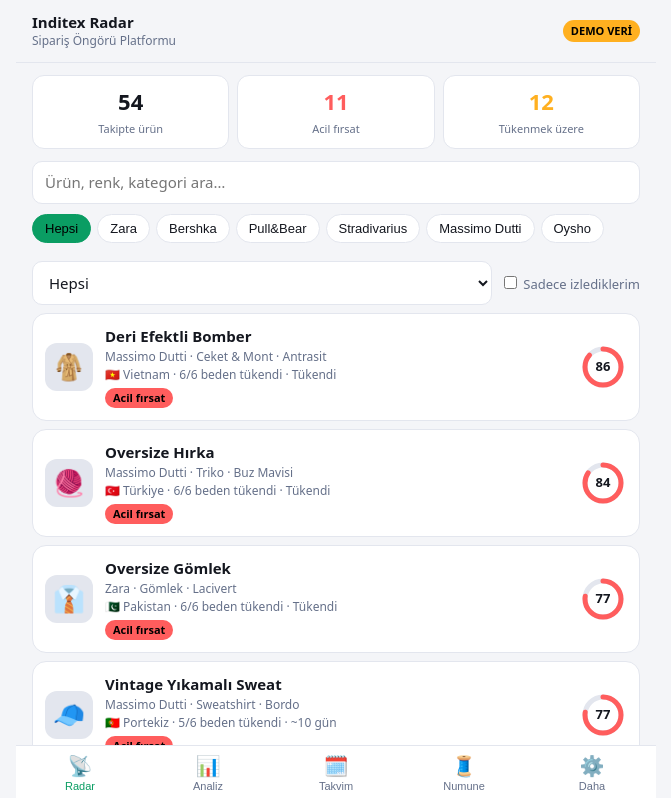
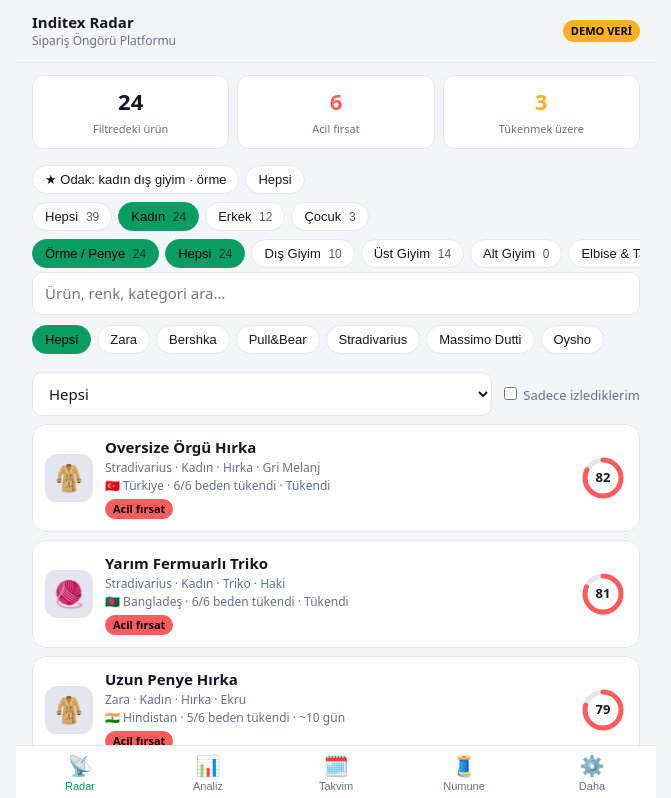
Before and after one commit to hakansahbaz330/INDITEX, a React (Vite) app: page / in a window 1280 px wide. Shown: the top 798 px of the page, without its empty margins (304-975 px from the left). Built offline with nearby package versions, Linux system fonts and the light colour scheme.

Commit message:
Örme/penye, cinsiyet ve ürün grubu sınıflandırması; kadın dış giyim odak profili ve üretim uyumu skoru
Co-Authored-By: Claude Sonnet 5.5 <noreply@anthropic.com>
Claude-Session: https://claude.ai/code/session_01X6HmLdMagV12qBPSEeRDdv

```diff
--- /dev/null
+++ b/src/FilterBar.tsx
@@ -0,0 +1,29 @@
+import type { Store } from './store';
+import { ALL, FOCUS, GENDERS, GROUPS, type Filters, passes } from './classify';
+
+const same = (a: Filters, b: Filters) => a.gender === b.gender && a.knit === b.knit && a.group === b.group;
+
+export default function FilterBar({ s }: { s: Store }) {
+  const f = s.filters;
+  const set = (p: Partial<Filters>) => s.setFilters({ ...f, ...p });
+  const count = (x: Partial<Filters>) => s.products.filter(p => passes(p, { ...f, ...x })).length;
+  return (
+    <div className="fbar">
+      <div className="chips">
+        <button className={same(f, FOCUS) ? 'on' : ''} onClick={() => s.setFilters(FOCUS)}>★ Odak: kadın dış giyim · örme</button>
+        <button className={same(f, ALL) ? 'on' : ''} onClick={() => s.setFilters(ALL)}>Hepsi</button>
+      </div>
+      <div className="chips">
+        {(['Hepsi', ...GENDERS] as const).map(g => (
+          <button key={g} className={f.gender === g ? 'on' : ''} onClick={() => set({ gender: g })}>{g} <small>{count({ gender: g })}</small></button>
+        ))}
+      </div>
+      <div className="chips">
+        <button className={f.knit ? 'on' : ''} onClick={() => set({ knit: !f.knit })}>Örme / Penye <small>{count({ knit: true })}</small></button>
+        {(['Hepsi', ...GROUPS] as const).map(g => (
+          <button key={g} className={f.group === g ? 'on' : ''} onClick={() => set({ group: g })}>{g} <small>{count({ group: g })}</small></button>
+        ))}
+      </div>
+    </div>
+  );
+}
--- /dev/null
+++ b/src/classify.ts
@@ -0,0 +1,45 @@
+import type { Product } from './types';
+
+export type Knit = 'kesin' | 'olası' | 'dokuma';
+export const GROUPS = ['Dış Giyim', 'Üst Giyim', 'Alt Giyim', 'Elbise & Takım', 'Diğer'] as const;
+export type Group = (typeof GROUPS)[number];
+export const GENDERS = ['Kadın', 'Erkek', 'Çocuk'] as const;
+
+const GROUP_OF: Record<string, Group> = {
+  'Ceket & Mont': 'Dış Giyim', 'Hırka': 'Dış Giyim', 'Yelek': 'Dış Giyim',
+  'Triko': 'Üst Giyim', 'Sweatshirt': 'Üst Giyim', 'Tişört': 'Üst Giyim', 'Gömlek': 'Üst Giyim',
+  'Pantolon': 'Alt Giyim', 'Denim': 'Alt Giyim', 'Etek': 'Alt Giyim',
+  'Elbise': 'Elbise & Takım', 'Takım & Set': 'Elbise & Takım',
+};
+export const groupOf = (p: Product): Group => GROUP_OF[p.category] ?? 'Diğer';
+
+// Örme/penye tahmini. Marka siteleri "örme" bilgisini vermez; kategori, ürün adı ve kumaş içeriğinden çıkarılır.
+const KNIT_CATS = ['Triko', 'Hırka', 'Sweatshirt', 'Tişört'];
+const KNIT_WORDS = /knit|jersey|rib|fleece|polo|penye|interlock|pique|piqu[eé]|strick|maglia|punto|örgü|örme|kablo|triko|sweat|hoodie|cardigan|hırka|bouclé|boucle|teddy|waffle/i;
+const STRETCH = /elast|lycra|spandex/i;
+
+export function knitOf(p: Product): Knit {
+  const text = `${p.name} ${p.category} ${p.fabric}`;
+  if (p.category === 'Denim') return 'dokuma';
+  if (KNIT_CATS.includes(p.category) || KNIT_WORDS.test(text)) return 'kesin';
+  if (STRETCH.test(p.fabric) && ['Elbise', 'Etek', 'Pantolon', 'Yelek', 'Takım & Set'].includes(p.category)) return 'olası';
+  return 'dokuma';
+}
+export const isKnit = (p: Product) => knitOf(p) !== 'dokuma';
+
+/** Firmanın üretim profiline uyum (0–100): örme/penye, kadın, dış giyim. */
+export function fitMatch(p: Product): number {
+  const k = knitOf(p) === 'kesin' ? 50 : knitOf(p) === 'olası' ? 30 : 0;
+  const g = p.gender === 'Kadın' ? 25 : p.gender === 'Erkek' ? 12 : 8;
+  const gr = groupOf(p);
+  const t = gr === 'Dış Giyim' ? 25 : gr === 'Üst Giyim' ? 15 : gr === 'Elbise & Takım' ? 10 : 5;
+  return k + g + t;
+}
+
+export interface Filters { gender: 'Hepsi' | (typeof GENDERS)[number]; knit: boolean; group: 'Hepsi' | Group }
+export const FOCUS: Filters = { gender: 'Kadın', knit: true, group: 'Dış Giyim' };
+export const ALL: Filters = { gender: 'Hepsi', knit: false, group: 'Hepsi' };
+export const DEFAULT_FILTERS: Filters = { gender: 'Kadın', knit: true, group: 'Hepsi' };
+
+export const passes = (p: Product, f: Filters) =>
+  (f.gender === 'Hepsi' || p.gender === f.gender) && (!f.knit || isKnit(p)) && (f.group === 'Hepsi' || groupOf(p) === f.group);
--- a/src/pages/Analysis.tsx
+++ b/src/pages/Analysis.tsx
@@ -2,6 +2,8 @@ import type { Store } from '../store';
 import { groupAvg, score } from '../scoring';
 import { originFlag } from '../ui';
 import type { Product } from '../types';
+import FilterBar from '../FilterBar';
+import { groupOf, knitOf, passes } from '../classify';
 
 function Rank({ title, data }: { title: string; data: { key: string; n: number; avg: number }[] }) {
   return (
@@ -19,7 +21,7 @@ function Rank({ title, data }: { title: string; data: { key: string; n: number;
 }
 
 export default function Analysis({ s }: { s: Store }) {
-  const P = s.products;
+  const P = s.products.filter(p => passes(p, s.filters));
   const by = (f: (p: Product) => string) => groupAvg(P, s.weights, f);
   const origins = new Map<string, number>();
   P.filter(p => score(p, s.weights) >= 55).forEach(p => origins.set(p.origin, (origins.get(p.origin) ?? 0) + 1));
@@ -28,8 +30,12 @@ export default function Analysis({ s }: { s: Store }) {
 
   return (
     <>
-      <p className="hint">Ortalama fırsat skoru (0–100). Parantez içi: örnek sayısı.</p>
-      <Rank title="Kategori ısı haritası" data={by(p => p.category)} />
+      <FilterBar s={s} />
+      <p className="hint">{P.length} ürün üzerinden. Ortalama fırsat skoru (0–100). Parantez içi: örnek sayısı.</p>
+      <Rank title="Ürün grubu" data={by(p => groupOf(p))} />
+      <Rank title="Cinsiyet" data={by(p => p.gender)} />
+      <Rank title="Örme / penye mi?" data={by(p => ({ kesin: 'Örme/penye (kesin)', olası: 'Örme/penye (olası)', dokuma: 'Dokuma' })[knitOf(p)])} />
+      <Rank title="Ürün türü ısı haritası" data={by(p => p.category)} />
       <Rank title="Marka" data={by(p => p.brand)} />
       <Rank title="Renk" data={by(p => p.color)} />
       <Rank title="Kumaş" data={by(p => p.fabric)} />
--- a/src/pages/Calendar.tsx
+++ b/src/pages/Calendar.tsx
@@ -5,6 +5,8 @@ const M = ['Oca', 'Şub', 'Mar', 'Nis', 'May', 'Haz', 'Tem', 'Ağu', 'Eyl', 'Eki
 const PEAK: Record<string, number[]> = {
   'Triko': [3, 2, 1, 0, 0, 0, 0, 0, 1, 3, 3, 3],
   'Ceket & Mont': [3, 2, 2, 1, 0, 0, 0, 0, 1, 2, 3, 3],
+  'Hırka': [3, 2, 1, 0, 0, 0, 0, 0, 1, 3, 3, 3],
+  'Yelek': [2, 1, 1, 0, 0, 0, 0, 1, 2, 3, 3, 3],
   'Pantolon': [1, 1, 2, 3, 2, 2, 1, 2, 3, 3, 2, 1],
   'Denim': [1, 1, 2, 3, 3, 2, 2, 3, 3, 2, 1, 1],
   'Gömlek': [0, 1, 2, 3, 3, 3, 2, 1, 2, 2, 1, 0],
--- a/src/pages/Radar.tsx
+++ b/src/pages/Radar.tsx
@@ -2,6 +2,8 @@ import { useMemo, useState } from 'react';
 import type { Store } from '../store';
 import type { Brand, Product, Sample } from '../types';
 import { WEIGHT_LABELS, groupAvg, score, signals, stockoutEta, verdict } from '../scoring';
+import FilterBar from '../FilterBar';
+import { groupOf, knitOf, passes } from '../classify';
 import { Badge, Bar, ScoreRing, Spark, originFlag, proximity } from '../ui';
 
 const BRANDS: ('Hepsi' | Brand)[] = ['Hepsi', 'Zara', 'Bershka', 'Pull&Bear', 'Stradivarius', 'Massimo Dutti', 'Oysho'];
@@ -13,14 +15,14 @@ export default function Radar({ s }: { s: Store }) {
   const [onlyWatch, setOnlyWatch] = useState(false);
   const [sel, setSel] = useState<Product | null>(null);
 
-  const cats = useMemo(() => ['Hepsi', ...new Set(s.products.map(p => p.category))], [s.products]);
+  const cats = useMemo(() => ['Hepsi', ...new Set(s.products.filter(p => passes(p, s.filters)).map(p => p.category))], [s.products, s.filters]);
   const rows = useMemo(() =>
     s.products
-      .filter(p => (brand === 'Hepsi' || p.brand === brand) && (cat === 'Hepsi' || p.category === cat)
+      .filter(p => passes(p, s.filters) && (brand === 'Hepsi' || p.brand === brand) && (cat === 'Hepsi' || p.category === cat)
         && (!onlyWatch || s.watch.includes(p.id)) && (p.name + p.color + p.category).toLowerCase().includes(q.toLowerCase()))
       .map(p => ({ p, sc: score(p, s.weights) }))
       .sort((a, b) => b.sc - a.sc),
-    [s.products, s.weights, s.watch, brand, cat, q, onlyWatch]);
+    [s.products, s.weights, s.watch, s.filters, brand, cat, q, onlyWatch]);
 
   const hot = rows.filter(r => r.sc >= 70).length;
   const soon = rows.filter(r => r.p.sizesOut > 0 && r.p.sizesOut < r.p.sizesTotal && r.sc >= 55).length;
@@ -28,10 +30,11 @@ export default function Radar({ s }: { s: Store }) {
   return (
     <>
       <section className="tiles">
-        <div><b>{rows.length}</b><span>Takipte ürün</span></div>
+        <div><b>{rows.length}</b><span>Filtredeki ürün</span></div>
         <div><b className="t-hot">{hot}</b><span>Acil fırsat</span></div>
         <div><b className="t-warm">{soon}</b><span>Tükenmek üzere</span></div>
       </section>
+      <FilterBar s={s} />
       <input className="search" placeholder="Ürün, renk, kategori ara…" value={q} onChange={e => setQ(e.target.value)} />
       <div className="chips">{BRANDS.map(b => <button key={b} className={brand === b ? 'on' : ''} onClick={() => setBrand(b)}>{b}</button>)}</div>
       <div className="row">
@@ -44,14 +47,14 @@ export default function Radar({ s }: { s: Store }) {
             <div className="thumb">{p.imageUrl ? <img src={p.imageUrl} alt="" loading="lazy" /> : p.image}</div>
             <div className="meta">
               <b>{p.name}</b>
-              <small>{p.brand} · {p.category} · {p.color}</small>
+              <small>{p.brand} · {p.gender} · {p.category} · {p.color}</small>
               <small>{originFlag(p.origin)} {p.origin} · {p.sizesOut}/{p.sizesTotal} beden tükendi · {stockoutEta(p)}</small>
               <Badge v={verdict(sc, p)} />
             </div>
             <ScoreRing value={sc} />
           </li>
         ))}
-        {!rows.length && <p className="empty">Filtreye uyan ürün yok.</p>}
+        {!rows.length && <p className="empty">Filtreye uyan ürün yok. Yukarıdan “Hepsi” seçerek filtreyi gevşetebilirsiniz.</p>}
       </ul>
       {sel && <Detail p={sel} s={s} onClose={() => setSel(null)} />}
     </>
@@ -83,7 +86,7 @@ function Detail({ p, s, onClose }: { p: Product; s: Store; onClose: () => void }
         <button className="close" onClick={onClose} aria-label="Kapat">✕</button>
         <div className="sheet-head">
           <div className="thumb big">{p.imageUrl ? <img src={p.imageUrl} alt="" /> : p.image}</div>
-          <div><h2>{p.name}</h2><small>{p.brand} · {p.category} · {p.gender}</small><br /><Badge v={verdict(sc, p)} /></div>
+          <div><h2>{p.name}</h2><small>{p.brand} · {p.gender} · {p.category} · {groupOf(p)}</small><br /><Badge v={verdict(sc, p)} /></div>
           <ScoreRing value={sc} />
         </div>
         <div className="kv">
@@ -91,6 +94,7 @@ function Detail({ p, s, onClose }: { p: Product; s: Store; onClose: () => void }
           <div><span>Renk</span><b>{p.color}</b></div>
           <div><span>Kumaş</span><b>{p.fabric}</b></div>
           <div><span>Kalıp</span><b>{p.fit}</b></div>
+          <div><span>Örme / penye</span><b>{({ kesin: 'Evet', olası: 'Olası (kumaşa göre tahmin)', dokuma: 'Hayır (dokuma)' })[knitOf(p)]}</b></div>
           <div><span>Üretim yeri</span><b>{originFlag(p.origin)} {p.origin}{proximity(p) ? ' · yakın tedarik' : ''}</b></div>
           <div><span>Koleksiyonda</span><b>{p.daysOnline} gün</b></div>
           <div><span>Tahmini tükenme</span><b>{stockoutEta(p)}</b></div>
--- a/src/scoring.ts
+++ b/src/scoring.ts
@@ -1,10 +1,11 @@
 import type { Product, Weights } from './types';
+import { fitMatch } from './classify';
 
-export const DEFAULT_WEIGHTS: Weights = { sellOut: 30, speed: 20, ads: 12, search: 10, restock: 10, fullPrice: 10, fresh: 8 };
+export const DEFAULT_WEIGHTS: Weights = { sellOut: 30, speed: 20, ads: 12, search: 10, restock: 10, fullPrice: 10, fresh: 8, fit: 15 };
 
 export const WEIGHT_LABELS: Record<keyof Weights, string> = {
   sellOut: 'Beden tükenme oranı', speed: 'Tükenme hızı', ads: 'Reklam yoğunluğu',
-  search: 'Arama trendi', restock: 'Yeniden stok', fullPrice: 'İndirimsiz satış', fresh: 'Yenilik',
+  search: 'Arama trendi', restock: 'Yeniden stok', fullPrice: 'İndirimsiz satış', fresh: 'Yenilik', fit: 'Üretim uyumu (örme · kadın · dış giyim)',
 };
 
 const clamp = (n: number) => Math.max(0, Math.min(100, n));
@@ -18,6 +19,7 @@ export function signals(p: Product): Record<keyof Weights, number> {
     restock: clamp(p.restocks * 35),
     fullPrice: clamp(100 - p.markdown * 250),
     fresh: clamp(100 - (p.daysOnline / 60) * 100),
+    fit: fitMatch(p),
   };
 }
 
--- a/src/seed.ts
+++ b/src/seed.ts
@@ -5,8 +5,10 @@ function rng(seed: number) { return () => ((seed = (seed * 1664525 + 1013904223)
 
 const BRANDS: Brand[] = ['Zara', 'Bershka', 'Pull&Bear', 'Stradivarius', 'Massimo Dutti', 'Oysho'];
 const CATS: { cat: string; icon: string; items: string[]; gender: 'Kadın' | 'Erkek'; fabrics: string[] }[] = [
-  { cat: 'Triko', icon: '🧶', items: ['Kablo Örgü Kazak', 'Yarım Fermuarlı Triko', 'Oversize Hırka', 'Balıkçı Yaka Kazak'], gender: 'Kadın', fabrics: ['%50 Yün %50 Akrilik', '%100 Pamuk', 'Viskon Karışım'] },
-  { cat: 'Ceket & Mont', icon: '🧥', items: ['Deri Efektli Bomber', 'Oversize Blazer', 'Şişme Mont', 'Trençkot'], gender: 'Kadın', fabrics: ['Poliüretan', '%100 Polyester', 'Pamuk Gabardin'] },
+  { cat: 'Triko', icon: '🧶', items: ['Kablo Örgü Kazak', 'Yarım Fermuarlı Triko', 'Balıkçı Yaka Kazak', 'Fitilli Örme Kazak'], gender: 'Kadın', fabrics: ['%50 Yün %50 Akrilik', '%100 Pamuk', 'Viskon Karışım'] },
+  { cat: 'Hırka', icon: '🧥', items: ['Oversize Örgü Hırka', 'Kısa Triko Hırka', 'Uzun Penye Hırka'], gender: 'Kadın', fabrics: ['%60 Pamuk %40 Akrilik', 'Viskon Elastan', '%100 Pamuk'] },
+  { cat: 'Yelek', icon: '🦺', items: ['Örgü Yelek', 'Şişme Yelek', 'Kürk Efektli Yelek'], gender: 'Kadın', fabrics: ['Akrilik Karışım', 'Polyester', 'Pamuk Elastan'] },
+  { cat: 'Ceket & Mont', icon: '🧥', items: ['Deri Efektli Bomber', 'Oversize Blazer', 'Şişme Mont', 'Trençkot', 'Örme Kumaş Ceket', 'Peluş Kaban'], gender: 'Kadın', fabrics: ['Poliüretan', '%100 Polyester', 'Pamuk Gabardin'] },
   { cat: 'Pantolon', icon: '👖', items: ['Wide Leg Pantolon', 'Kargo Pantolon', 'Paraşüt Pantolon', 'Pileli Pantolon'], gender: 'Erkek', fabrics: ['%100 Pamuk', 'Naylon', 'Polyester Viskon'] },
   { cat: 'Denim', icon: '🩳', items: ['Baggy Jean', 'Straight Fit Jean', 'Denim Ceket', 'Mom Fit Jean'], gender: 'Kadın', fabrics: ['%100 Pamuk Denim', 'Elastanlı Denim'] },
   { cat: 'Gömlek', icon: '👔', items: ['Poplin Gömlek', 'Keten Gömlek', 'Oversize Gömlek', 'Çizgili Gömlek'], gender: 'Erkek', fabrics: ['%100 Keten', 'Pamuk Poplin', 'Viskon'] },
@@ -20,7 +22,7 @@ const COLORS = ['Ekru', 'Siyah', 'Haki', 'Bordo', 'Taba', 'Gri Melanj', 'Çikola
 const FITS = ['Oversize', 'Regular', 'Relaxed', 'Slim', 'Boxy', 'Wide Leg'];
 const ORIGINS = ['Türkiye', 'Türkiye', 'Türkiye', 'Fas', 'Fas', 'Portekiz', 'Çin', 'Bangladeş', 'Hindistan', 'Vietnam', 'Mısır', 'Pakistan'];
 
-export function makeSeed(n = 54): Product[] {
+export function makeSeed(n = 90): Product[] {
   const r = rng(42);
   const pick = <T,>(a: T[]) => a[Math.floor(r() * a.length)];
   return Array.from({ length: n }, (_, i) => {
@@ -36,7 +38,7 @@ export function makeSeed(n = 54): Product[] {
       brand: pick(BRANDS),
       name: pick(c.items),
       category: c.cat,
-      gender: c.gender,
+      gender: (() => { const g = r(); return c.cat === 'Ceket & Mont' || c.cat === 'Hırka' || c.cat === 'Yelek' ? (g < 0.75 ? 'Kadın' : g < 0.92 ? 'Erkek' : 'Çocuk') : (g < 0.5 ? 'Kadın' : g < 0.85 ? 'Erkek' : 'Çocuk'); })() as Product['gender'],
       color: pick(COLORS),
       fabric: pick(c.fabrics),
       fit: pick(FITS),
--- a/src/store.ts
+++ b/src/store.ts
@@ -1,6 +1,7 @@
 import { useEffect, useState } from 'react';
 import type { Product, Sample, Weights } from './types';
 import { DEFAULT_WEIGHTS } from './scoring';
+import { DEFAULT_FILTERS, type Filters } from './classify';
 import { makeSeed } from './seed';
 
 function useLocal<T>(key: string, init: () => T): [T, (v: T) => void] {
@@ -13,11 +14,13 @@ function useLocal<T>(key: string, init: () => T): [T, (v: T) => void] {
 }
 
 export function useStore() {
-  const [products, setProducts] = useLocal<Product[]>('ir.products', () => makeSeed());
+  const [products, setProducts] = useLocal<Product[]>('ir.products2', () => makeSeed());
   const [samples, setSamples] = useLocal<Sample[]>('ir.samples', () => []);
-  const [weights, setWeights] = useLocal<Weights>('ir.weights', () => DEFAULT_WEIGHTS);
+  const [w, setWeights] = useLocal<Weights>('ir.weights', () => DEFAULT_WEIGHTS);
+  const weights = { ...DEFAULT_WEIGHTS, ...w };
+  const [filters, setFilters] = useLocal<Filters>('ir.filters', () => DEFAULT_FILTERS);
   const [watch, setWatch] = useLocal<string[]>('ir.watch', () => []);
-  return { products, setProducts, samples, setSamples, weights, setWeights, watch, setWatch };
+  return { products, setProducts, samples, setSamples, weights, setWeights, watch, setWatch, filters, setFilters };
 }
 export type Store = ReturnType<typeof useStore>;
 
@@ -37,7 +40,7 @@ export function parseImport(text: string): Product[] {
     brand: (r.brand as Product['brand']) || 'Zara',
     name: String(r.name ?? 'Adsız ürün'),
     category: String(r.category ?? 'Diğer'),
-    gender: (r.gender as Product['gender']) || 'Kadın',
+    gender: (['Kadın', 'Erkek', 'Çocuk'].includes(r.gender) ? r.gender : 'Kadın') as Product['gender'],
     color: String(r.color ?? '-'), fabric: String(r.fabric ?? '-'), fit: String(r.fit ?? '-'),
     price: num(r.price), origin: String(r.origin ?? '-'),
     daysOnline: num(r.daysOnline, 7), sizesTotal: num(r.sizesTotal, 6), sizesOut: num(r.sizesOut),
--- a/src/styles.css
+++ b/src/styles.css
@@ -44,3 +44,4 @@ main{padding-block:12px;padding-left:max(16px,env(safe-area-inset-left,0px));pad
 .slider{display:block;margin:10px 0;font-size:13px}.slider span{display:flex;justify-content:space-between}.slider input{width:100%;accent-color:var(--accent)}
 pre{background:var(--bg);padding:8px;border-radius:8px;overflow:auto;font-size:11px}
 .thumb{overflow:hidden}.thumb img{width:100%;height:100%;object-fit:cover}
+.fbar .chips{padding:4px 0}.chips small{opacity:.7;margin-left:4px;color:inherit}
--- a/src/types.ts
+++ b/src/types.ts
@@ -5,7 +5,7 @@ export interface Product {
   brand: Brand | string;
   name: string;
   category: string;
-  gender: 'Kadın' | 'Erkek';
+  gender: 'Kadın' | 'Erkek' | 'Çocuk';
   color: string;
   fabric: string;
   fit: string;
@@ -27,7 +27,7 @@ export interface Product {
 }
 
 export interface Weights {
-  sellOut: number; speed: number; ads: number; search: number; restock: number; fullPrice: number; fresh: number;
+  sellOut: number; speed: number; ads: number; search: number; restock: number; fullPrice: number; fresh: number; fit: number;
 }
 
 export type SampleStatus = 'Hazırlanıyor' | 'Gönderildi' | 'Onaylandı' | 'Reddedildi';
```
Also changed, not shown: 2 other files (tests, documents, lock files or other folders).
